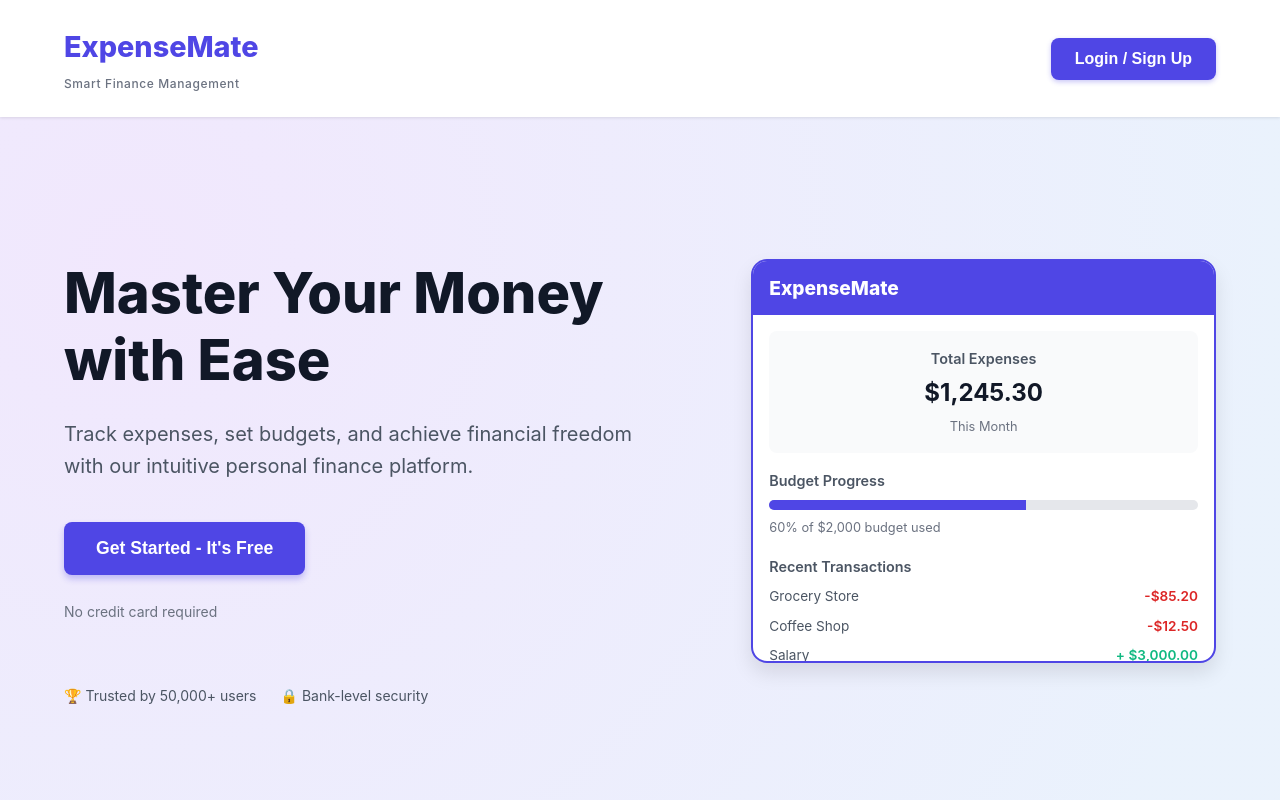
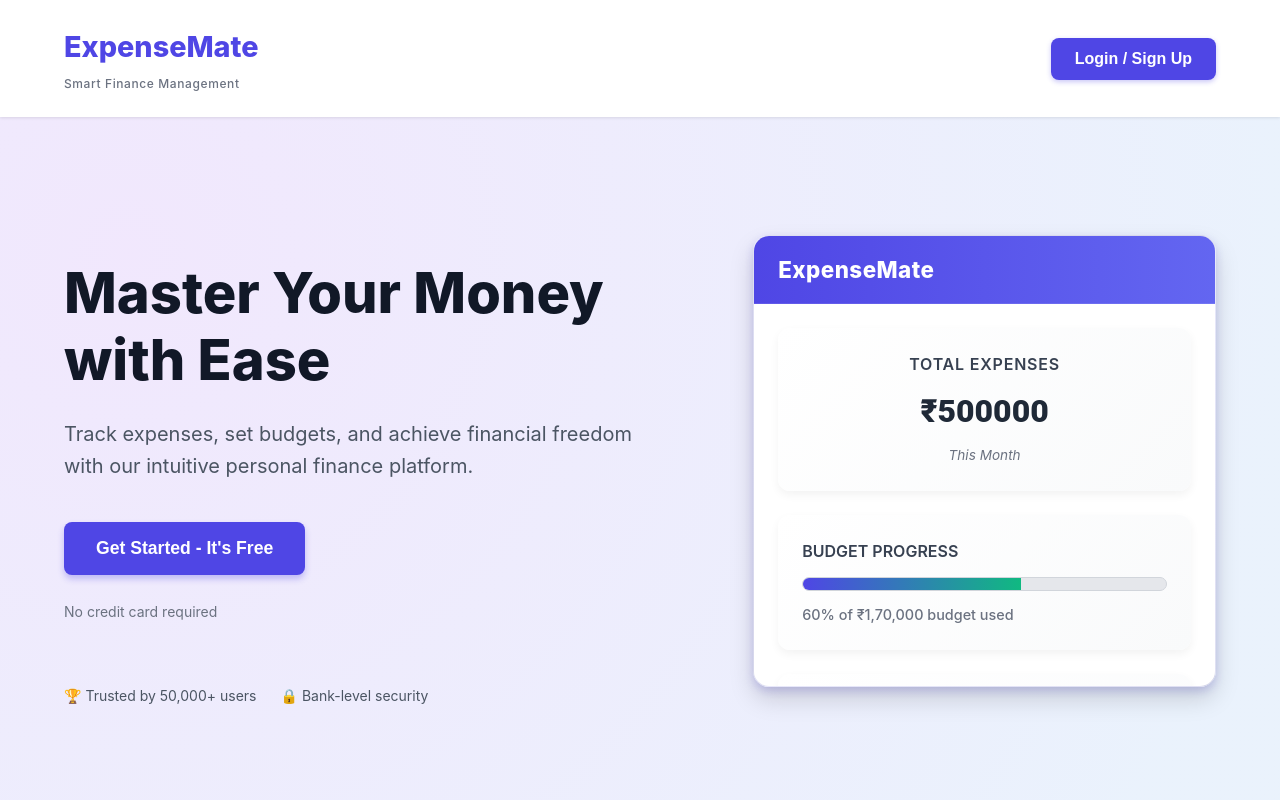
Before and after one commit to Sourish-web/React, a React (Create React App) app: page / in a window 1280 px wide. Shown: the top 800 px of the page. Built offline with nearby package versions, Linux system fonts and the light colour scheme.

Commit message:
second last commit

```diff
--- a/src/Portfolio.js
+++ b/src/Portfolio.js
@@ -531,8 +531,8 @@ const Portfolio = () => {
         <nav style={styles.sidebar}>
           <ul style={styles.sidebarList}>
             {[
-              { text: "Dashboard", icon: <FiHome size={18} />, path: "/dashboard" },
-              { text: "Budgets", icon: <FiCalendar size={18} />, path: "/budgets" },
+              { text: "Dashboard", icon: <FiHome size={18} />, path: "/Users" },
+              { text: "Budgets", icon: <FiCalendar size={18} />, path: "/budget" },
               { text: "Transactions", icon: <FiDollarSign size={18} />, path: "/transactions" },
               { text: "Goals", icon: <FiFlag size={18} />, path: "/goals" },
               { text: "Reports", icon: <FiBarChart size={18} />, path: "/reports" },
--- a/src/Transactions.js
+++ b/src/Transactions.js
@@ -218,9 +218,9 @@ const Transactions = () => {
         <nav style={styles.sidebar}>
           <ul style={styles.sidebarList}>
             {[
-              { text: "Dashboard", icon: <FiHome size={18} />, path: "/dashboard" },
+              { text: "Dashboard", icon: <FiHome size={18} />, path: "/Users" },
               { text: "Transactions", icon: <FiStar size={18} />, path: "/transactions", active: true },
-              { text: "Budgets", icon: <FiCalendar size={18} />, path: "/budgets" },
+              { text: "Budgets", icon: <FiCalendar size={18} />, path: "/budget" },
               { text: "Goals", icon: <FiFlag size={18} />, path: "/goals" },
               { text: "Reports", icon: <FiBarChart size={18} />, path: "/reports" },
             ].map((item) => (
--- a/src/ViewUsers.js
+++ b/src/ViewUsers.js
@@ -450,10 +450,6 @@ function ViewUsers() {
     </div>
     <div style={styles.chart}>
       {chartData.length > 0 ? (
-                <>
-                  <div style={{ marginBottom: "1rem", color: "#64748b", fontSize: "0.875rem" }}>
-                    Chart Data: {JSON.stringify(chartData)}
-                  </div>
         <ResponsiveContainer width="100%" height={300}>
           <AreaChart data={chartData}>
             <CartesianGrid strokeDasharray="3 3" vertical={false} stroke="#f0f0f0" />
@@ -469,7 +465,6 @@ function ViewUsers() {
             />
           </AreaChart>
         </ResponsiveContainer>
-                </>
       ) : (
         <p style={{ color: "#64748b", fontSize: "0.875rem", textAlign: "center", padding: "2rem" }}>
           No spending data available.
@@ -478,7 +473,6 @@ function ViewUsers() {
     </div>
   </div>
 </div>
-
         {/* Features and Activity */}
         <div style={styles.gridContainer}>
           {/* Features */}
--- a/src/Welcome.js
+++ b/src/Welcome.js
@@ -1,3 +1,4 @@
+
 import React, { useEffect } from "react";
 import { useNavigate } from "react-router-dom";
 
@@ -45,6 +46,28 @@ function WelcomePage() {
         link.style.color = "#9ca3af";
       });
     });
+
+    // Add animation for progress bar
+    const progressFill = document.querySelector(".progress-fill");
+    if (progressFill) {
+      progressFill.style.width = "0%";
+      setTimeout(() => {
+        progressFill.style.width = "60%";
+      }, 300);
+    }
+
+    // Add hover effects for transaction items
+    const transactionItems = document.querySelectorAll(".transaction-item");
+    transactionItems.forEach((item) => {
+      item.addEventListener("mouseenter", () => {
+        item.style.backgroundColor = "#f1f5f9";
+        item.style.transform = "translateX(5px)";
+      });
+      item.addEventListener("mouseleave", () => {
+        item.style.backgroundColor = "transparent";
+        item.style.transform = "translateX(0)";
+      });
+    });
   }, []);
 
   return (
@@ -86,30 +109,33 @@ function WelcomePage() {
           <div style={styles.dashboardContent}>
             <div style={styles.expenseSummary}>
               <h4 style={styles.summaryTitle}>Total Expenses</h4>
-              <p style={styles.summaryAmount}>$1,245.30</p>
+              <p style={styles.summaryAmount}>₹500000</p>
               <p style={styles.summaryPeriod}>This Month</p>
             </div>
             <div style={styles.budgetProgress}>
               <p style={styles.progressTitle}>Budget Progress</p>
               <div style={styles.progressBar}>
-                <div style={{ ...styles.progressFill, width: "60%" }}></div>
+                <div style={styles.progressFill} className="progress-fill"></div>
               </div>
-              <p style={styles.progressText}>60% of $2,000 budget used</p>
+              <p style={styles.progressText}>60% of ₹1,70,000 budget used</p>
             </div>
             <div style={styles.transactions}>
               <p style={styles.transactionsTitle}>Recent Transactions</p>
               <ul style={styles.transactionList}>
-                <li style={styles.transactionItem}>
+                <li style={styles.transactionItem} className="transaction-item">
+                  <span style={styles.transactionIcon}>🛒</span>
                   <span>Grocery Store</span>
-                  <span style={styles.transactionAmount}>-$85.20</span>
+                  <span style={styles.transactionAmount}>−₹7,242.00</span>
                 </li>
-                <li style={styles.transactionItem}>
+                <li style={styles.transactionItem} className="transaction-item">
+                  <span style={styles.transactionIcon}>☕</span>
                   <span>Coffee Shop</span>
-                  <span style={styles.transactionAmount}>-$12.50</span>
+                  <span style={styles.transactionAmount}>−₹1,062.50</span>
                 </li>
-                <li style={styles.transactionItem}>
+                <li style={styles.transactionItem} className="transaction-item">
+                  <span style={styles.transactionIcon}>💼</span>
                   <span>Salary</span>
-                  <span style={{ ...styles.transactionAmount, color: "#10b981" }}>+ $3,000.00</span>
+                  <span style={{ ...styles.transactionAmount, color: "#10b981" }}>+₹2,55,000.00</span>
                 </li>
               </ul>
             </div>
@@ -117,6 +143,7 @@ function WelcomePage() {
         </div>
       </section>
 
+      {/* Rest of the sections (unchanged) */}
       {/* Features Section */}
       <section style={styles.features}>
         <h3 style={styles.sectionTitle}>Powerful Features</h3>
@@ -219,7 +246,7 @@ function WelcomePage() {
           <div style={styles.testimonialItem}>
             <div style={styles.testimonialRating}>★★★★★</div>
             <p style={styles.testimonialText}>
-              "ExpenseMate helped me pay off $15,000 in debt in just 8 months. The
+              "ExpenseMate helped me pay off ₹12,75,000 in debt in just 8 months. The
               budgeting tools are incredibly intuitive and powerful."
             </p>
             <div style={styles.testimonialAuthor}>
@@ -271,7 +298,7 @@ function WelcomePage() {
           <div style={styles.pricingCard}>
             <h4 style={styles.pricingTitle}>Free</h4>
             <p style={styles.pricingPrice}>
-              $0<span style={styles.pricingPeriod}>/month</span>
+              ₹0<span style={styles.pricingPeriod}>/month</span>
             </p>
             <ul style={styles.pricingFeatures}>
               <li style={styles.pricingFeature}>Track expenses & income</li>
@@ -287,7 +314,7 @@ function WelcomePage() {
             <div style={styles.featuredBadge}>Most Popular</div>
             <h4 style={styles.pricingTitle}>Pro</h4>
             <p style={styles.pricingPrice}>
-              $9.99<span style={styles.pricingPeriod}>/month</span>
+              ₹849.15<span style={styles.pricingPeriod}>/month</span>
             </p>
             <ul style={styles.pricingFeatures}>
               <li style={styles.pricingFeature}>Everything in Free, plus:</li>
@@ -307,7 +334,7 @@ function WelcomePage() {
           <div style={styles.pricingCard}>
             <h4 style={styles.pricingTitle}>Family</h4>
             <p style={styles.pricingPrice}>
-              $14.99<span style={styles.pricingPeriod}>/month</span>
+              ₹1,274.15<span style={styles.pricingPeriod}>/month</span>
             </p>
             <ul style={styles.pricingFeatures}>
               <li style={styles.pricingFeature}>Everything in Pro, plus:</li>
@@ -552,94 +579,117 @@ const styles = {
   },
   heroScreenshot: {
     width: "40%",
-    height: "400px",
-    backgroundColor: "#ffffff",
+    height: "450px",
+    background: "linear-gradient(135deg, #f9fafb 0%, #e5e7eb 100%)",
     borderRadius: "16px",
-    boxShadow: "0 10px 20px rgba(0,0,0,0.1)",
-    border: "2px solid #4f46e5",
+    boxShadow: "0 12px 24px rgba(0,0,0,0.15), 0 4px 8px rgba(79, 70, 229, 0.2)",
+    border: "1px solid rgba(79, 70, 229, 0.1)",
     display: "flex",
     flexDirection: "column",
     overflow: "hidden",
   },
   dashboardHeader: {
-    backgroundColor: "#4f46e5",
-    padding: "0.75rem 1rem",
+    background: "linear-gradient(90deg, #4f46e5 0%, #6366f1 100%)",
+    padding: "1rem 1.5rem",
     display: "flex",
     alignItems: "center",
+    borderBottom: "1px solid rgba(255, 255, 255, 0.1)",
   },
   dashboardLogo: {
-    fontSize: "1.2rem",
+    fontSize: "1.4rem",
     fontWeight: 800,
     color: "#ffffff",
     margin: 0,
+    letterSpacing: "0.02em",
   },
   dashboardContent: {
-    padding: "1rem",
-    display: "flex",
-    flexDirection: "column",
-    gap: "1rem",
+    padding: "1.5rem",
+    display: "grid",
+    gridTemplateColumns: "1fr",
+    gap: "1.5rem",
     flex: 1,
+    background: "#ffffff",
+    borderRadius: "0 0 16px 16px",
   },
   expenseSummary: {
-    backgroundColor: "#f9fafb",
-    borderRadius: "8px",
-    padding: "1rem",
+    background: "linear-gradient(135deg, #ffffff 0%, #f9fafb 100%)",
+    borderRadius: "12px",
+    padding: "1.5rem",
     textAlign: "center",
+    boxShadow: "0 4px 10px rgba(0,0,0,0.05)",
+    transition: "transform 0.2s ease",
   },
   summaryTitle: {
-    fontSize: "0.9rem",
+    fontSize: "1rem",
     fontWeight: 600,
-    color: "#4b5563",
+    color: "#374151",
     margin: 0,
+    textTransform: "uppercase",
+    letterSpacing: "0.05em",
   },
   summaryAmount: {
-    fontSize: "1.5rem",
-    fontWeight: 700,
-    color: "#111827",
-    margin: "0.25rem 0",
+    fontSize: "2rem",
+    fontWeight: 800,
+    color: "#1f2937",
+    margin: "0.5rem 0",
+    fontFamily: "'Roboto', sans-serif",
   },
   summaryPeriod: {
-    fontSize: "0.8rem",
+    fontSize: "0.85rem",
     color: "#6b7280",
     margin: 0,
+    fontStyle: "italic",
   },
   budgetProgress: {
     display: "flex",
     flexDirection: "column",
-    gap: "0.5rem",
+    gap: "0.75rem",
+    background: "linear-gradient(135deg, #ffffff 0%, #f9fafb 100%)",
+    borderRadius: "12px",
+    padding: "1.5rem",
+    boxShadow: "0 4px 10px rgba(0,0,0,0.05)",
   },
   progressTitle: {
-    fontSize: "0.9rem",
+    fontSize: "1rem",
     fontWeight: 600,
-    color: "#4b5563",
+    color: "#374151",
     margin: 0,
+    textTransform: "uppercase",
   },
   progressBar: {
     backgroundColor: "#e5e7eb",
-    borderRadius: "10px",
-    height: "10px",
+    borderRadius: "12px",
+    height: "12px",
     overflow: "hidden",
+    border: "1px solid #d1d5db",
   },
   progressFill: {
-    backgroundColor: "#4f46e5",
+    background: "linear-gradient(90deg, #4f46e5 0%, #10b981 100%)",
     height: "100%",
-    transition: "width 0.3s ease",
+    width: "60%",
+    transition: "width 1s ease-in-out",
   },
   progressText: {
-    fontSize: "0.8rem",
+    fontSize: "0.9rem",
     color: "#6b7280",
     margin: 0,
+    fontWeight: 500,
   },
   transactions: {
     display: "flex",
     flexDirection: "column",
-    gap: "0.5rem",
+    gap: "0.75rem",
+    background: "linear-gradient(135deg, #ffffff 0%, #f9fafb 100%)",
+    borderRadius: "12px",
+    padding: "1.5rem",
+    boxShadow: "0 4px 10px rgba(0,0,0,0.05)",
   },
   transactionsTitle: {
-    fontSize: "0.9rem",
+    fontSize: "1rem",
     fontWeight: 600,
-    color: "#4b5563",
+    color: "#374151",
     margin: 0,
+    textTransform: "uppercase",
   },
   transactionList: {
     listStyle: "none",
@@ -647,17 +697,26 @@ const styles = {
     margin: 0,
     display: "flex",
     flexDirection: "column",
-    gap: "0.5rem",
+    gap: "0.75rem",
   },
   transactionItem: {
     display: "flex",
+    alignItems: "center",
     justifyContent: "space-between",
-    fontSize: "0.85rem",
+    fontSize: "0.9rem",
     color: "#4b5563",
+    padding: "0.75rem",
+    borderRadius: "8px",
+    transition: "background-color 0.2s ease, transform 0.2s ease",
+  },
+  transactionIcon: {
+    fontSize: "1.2rem",
+    marginRight: "0.75rem",
   },
   transactionAmount: {
     fontWeight: 600,
     color: "#dc2626",
+    fontFamily: "'Roboto', sans-serif",
   },
   heroTitle: {
     fontSize: "3.5rem",
```
Also changed, not shown: src/Reports.js (+10 -7 lines). Lines whose indentation alone changed are shown as unchanged.
